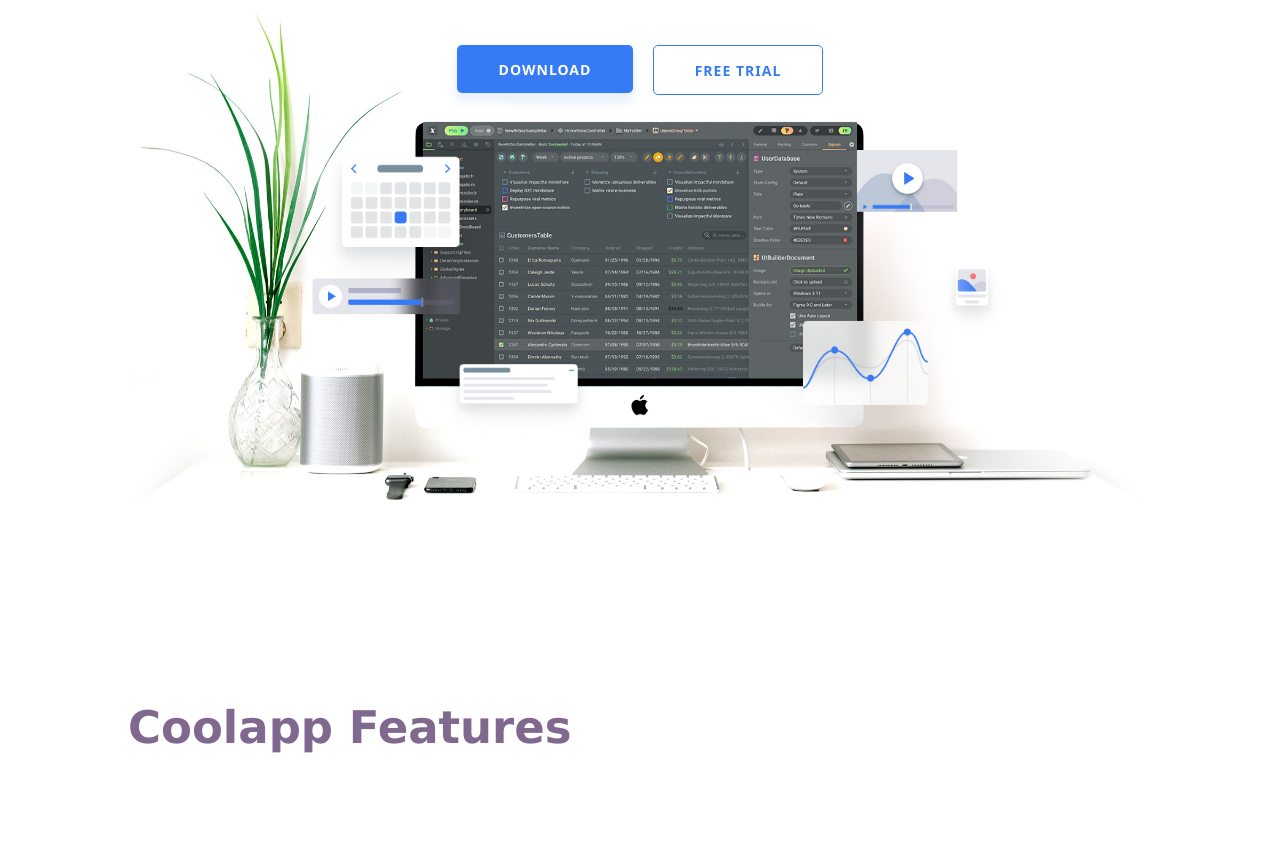
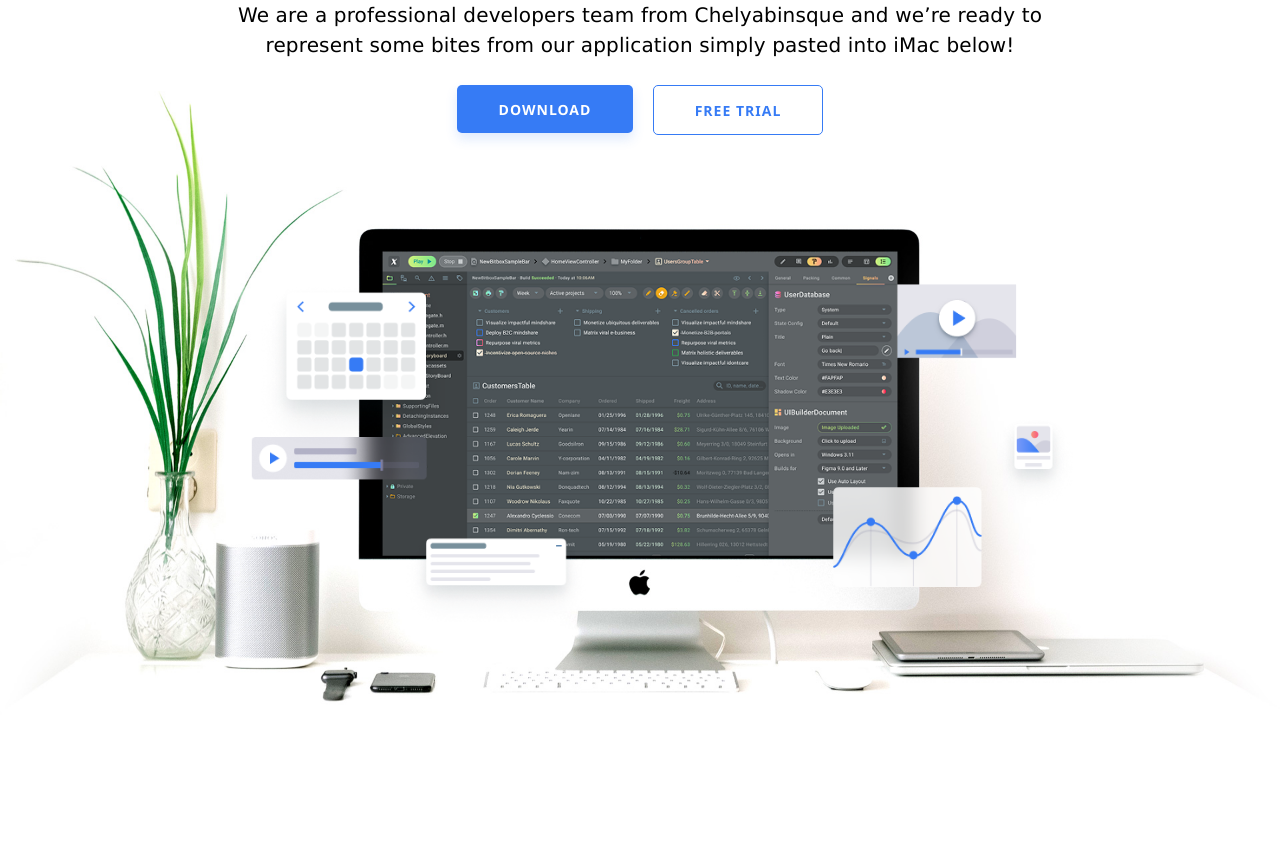
Before and after one commit to vah-ram/coolapp-project, a plain HTML site: page index.html in a window 1280 px wide. Shown: the part 370-1218 px from the top of the page. Drawn offline with Linux system fonts and the light colour scheme; a script that the page names is missing.

Commit message:
changed page

```diff
--- a/css/main.css
+++ b/css/main.css
@@ -142,20 +142,11 @@ img {
     text-align: center;
 }
 
-.firstPartSection::after {
-    content: '';
-    width: 80%;
-    height: 360px;
-    position: absolute;
-    bottom: 90px;
-    background: url('../img/main-computer-img-continuation.png') center center / cover no-repeat;
-}
-
 .firstPartSection h1 {
     font-family: "Bai Jamjuree", sans-serif;
     font-size: 48px;
     font-weight: 700;
-    transform: translate(0, 20px);
+    transform: translate(0, 120px);
     color: #80688E;
 }
 
@@ -165,13 +156,15 @@ img {
     font-family: Verdana, Geneva, Tahoma, sans-serif;
     line-height: 30px;
     letter-spacing: 0.15px;
-    transform: translate(0, 60px);
+    margin-top: 135px;
+    z-index: 2;
 }
 
 .firstPartSection .btnsDiv {
     display: flex;
     gap: 20px;
-    transform: translate(0, 120px);
+    margin-top: 25px;
+    z-index: 2;
 }
 
 .firstPartSection .btnsDiv .downloadBtn {
@@ -209,10 +202,27 @@ img {
     cursor: pointer;
 }
 
+.firstPartSection .mainComputerImgSpan {
+    position: relative;
+    display: flex;
+    justify-content: center;
+    margin-top: -100px;
+}
+
+.firstPartSection .mainComputerImgSpan::before {
+    content: '';
+    position: absolute;
+    width: 65em;
+    height: 25em;
+    background: url('../img/main-computer-img-continuation.png') center center / cover no-repeat;
+    z-index: 2;
+    bottom: 115px;
+}
+
 .firstPartSection .mainComputerImg {
-    width: 100%;
+    width: 80em;
     transform: translate(0, -40px);
-    z-index: -1;
+    z-index: 1;
 }
 
 .futuresSection {
--- a/index.html
+++ b/index.html
@@ -75,10 +75,12 @@
                 </button>
             </div>
 
-                <img
-                    src="./img/main-bottom-big-img.jpg"
-                    alt=""
-                    class="mainComputerImg">
+                <span class="mainComputerImgSpan">
+                    <img
+                        src="./img/main-bottom-big-img.jpg"
+                        alt=""
+                        class="mainComputerImg">
+                </span>
 
         </section>
 
```
